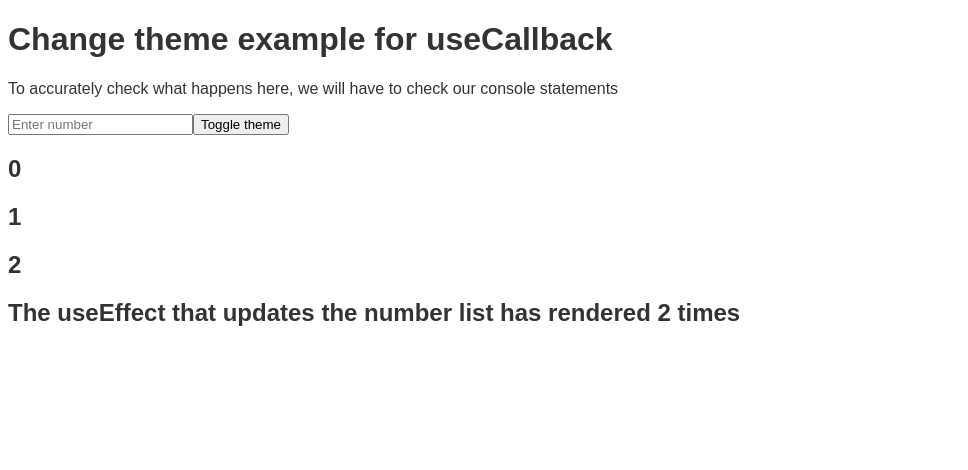
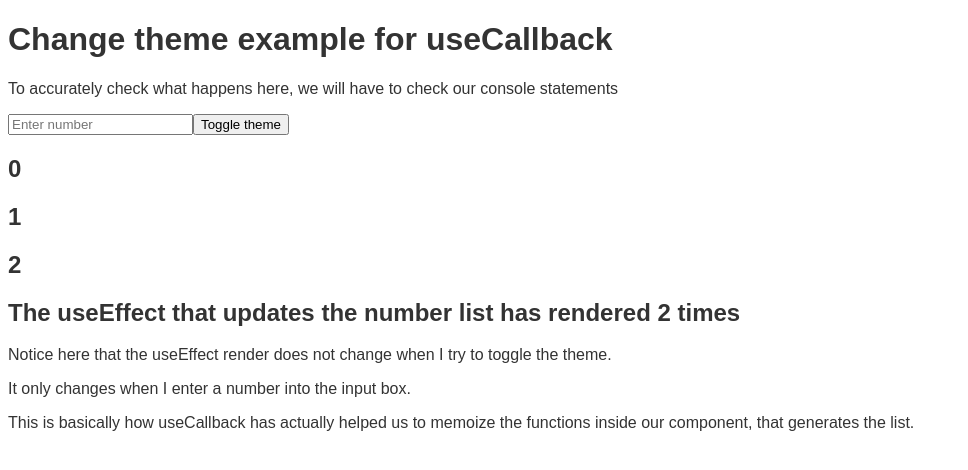
Before and after one commit to syedmustassim/React-Hooks-CheatSheet, a React (Create React App) app: page /usecallback/changetheme in a window 1280 px wide. Shown: the top 470 px of the page, without its empty margins (0-968 px from the left). Built offline with nearby package versions, Linux system fonts and the light colour scheme.

Commit message:
feat: added docs

```diff
--- a/src/useCallback/ChangeTheme.js
+++ b/src/useCallback/ChangeTheme.js
@@ -20,6 +20,10 @@ const ChangeTheme = () => {
             <input type="text" onChange={e => setNumber(parseInt(e.target.value))} placeholder="Enter number"/>
             <button onClick={() => setDark(prev => !prev)}>Toggle theme</button>
             <List getItems={getItems}/>
+
+            <p>Notice here that the useEffect render does not change when I try to toggle the theme.</p>
+            <p>It only changes when I enter a number into the input box.</p>
+            <p>This is basically how useCallback has actually helped us to memoize the functions inside our component, that generates the list.</p>
         </div>
     )
 }
```
